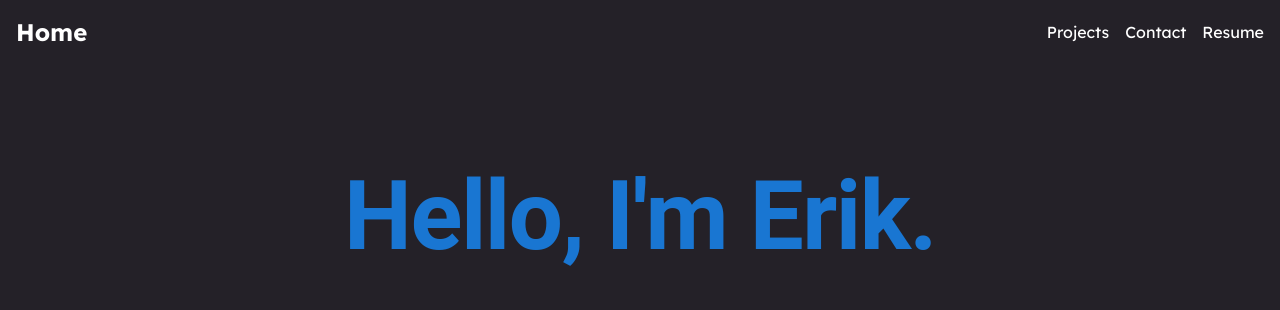
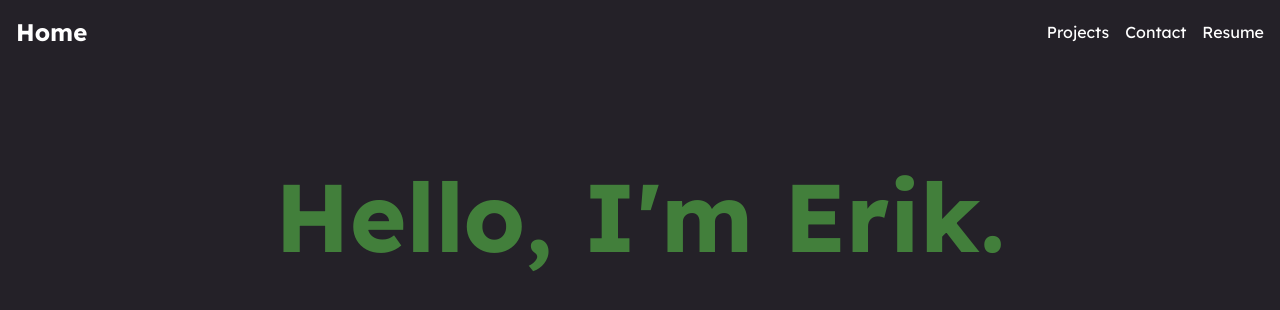
Before and after one commit to erik-lance/portfolio-website, a Next.js app: page / in a window 1280 px wide. Shown: the top 310 px of the page. Built offline with nearby package versions, Linux system fonts and the light colour scheme.

Commit message:
Updated theme to use MUI theme

```diff
--- a/src/app/layout.tsx
+++ b/src/app/layout.tsx
@@ -1,4 +1,7 @@
+'use client'
 import '@/styles/globals.css'
+import theme from '@/styles/theme'
+import { ThemeProvider } from '@emotion/react'
 import { Lexend } from 'next/font/google'
 
 const lexend = Lexend({ subsets: ['latin'] })
@@ -16,7 +19,11 @@ export default function RootLayout({
 }) {
   return (
     <html lang="en">
-      <body className={lexend.className}>{children}</body>
+      <body className={lexend.className}>
+        <ThemeProvider theme={theme}>
+          {children}
+        </ThemeProvider>
+      </body>
     </html>
   )
 }
```
